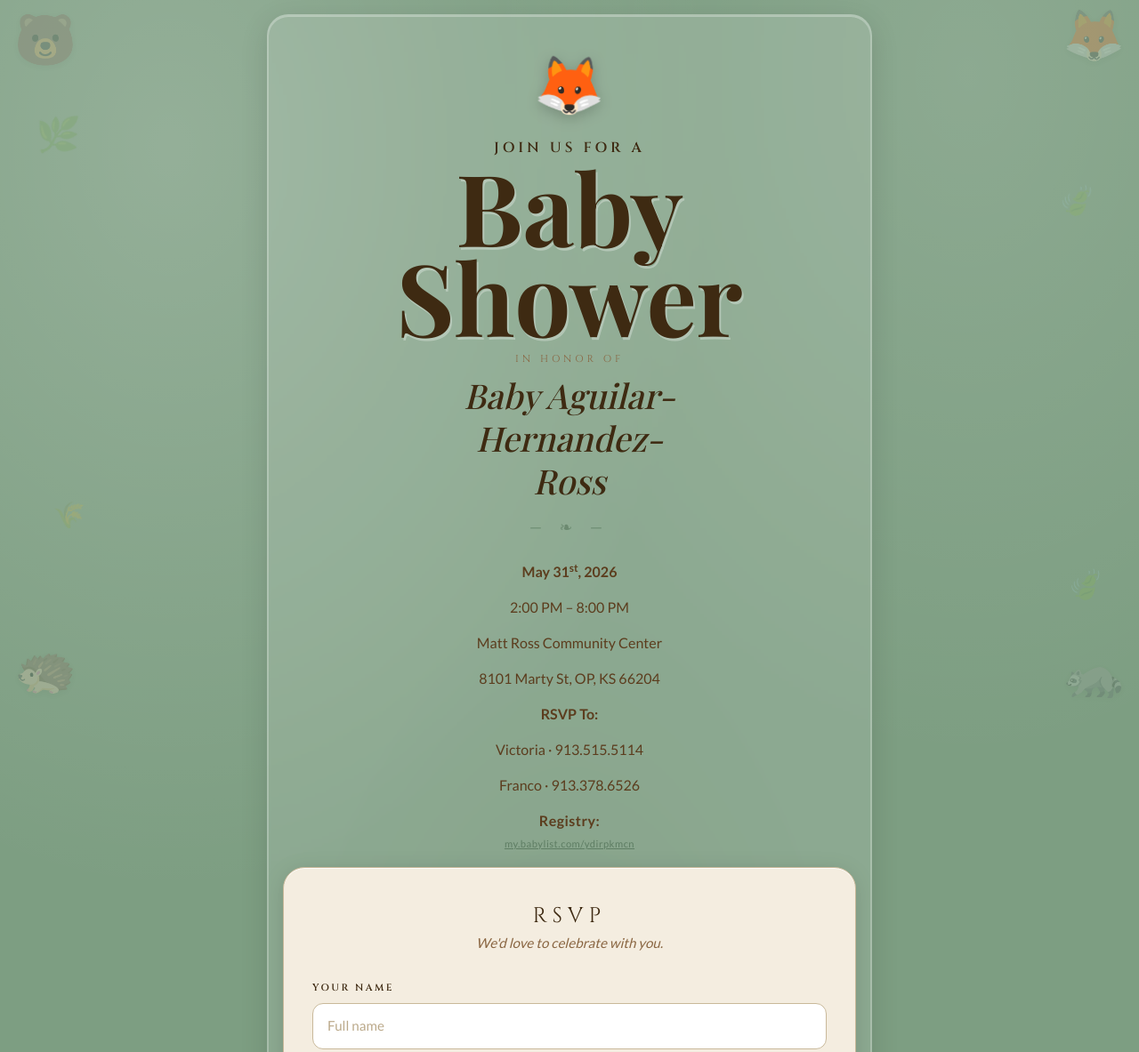
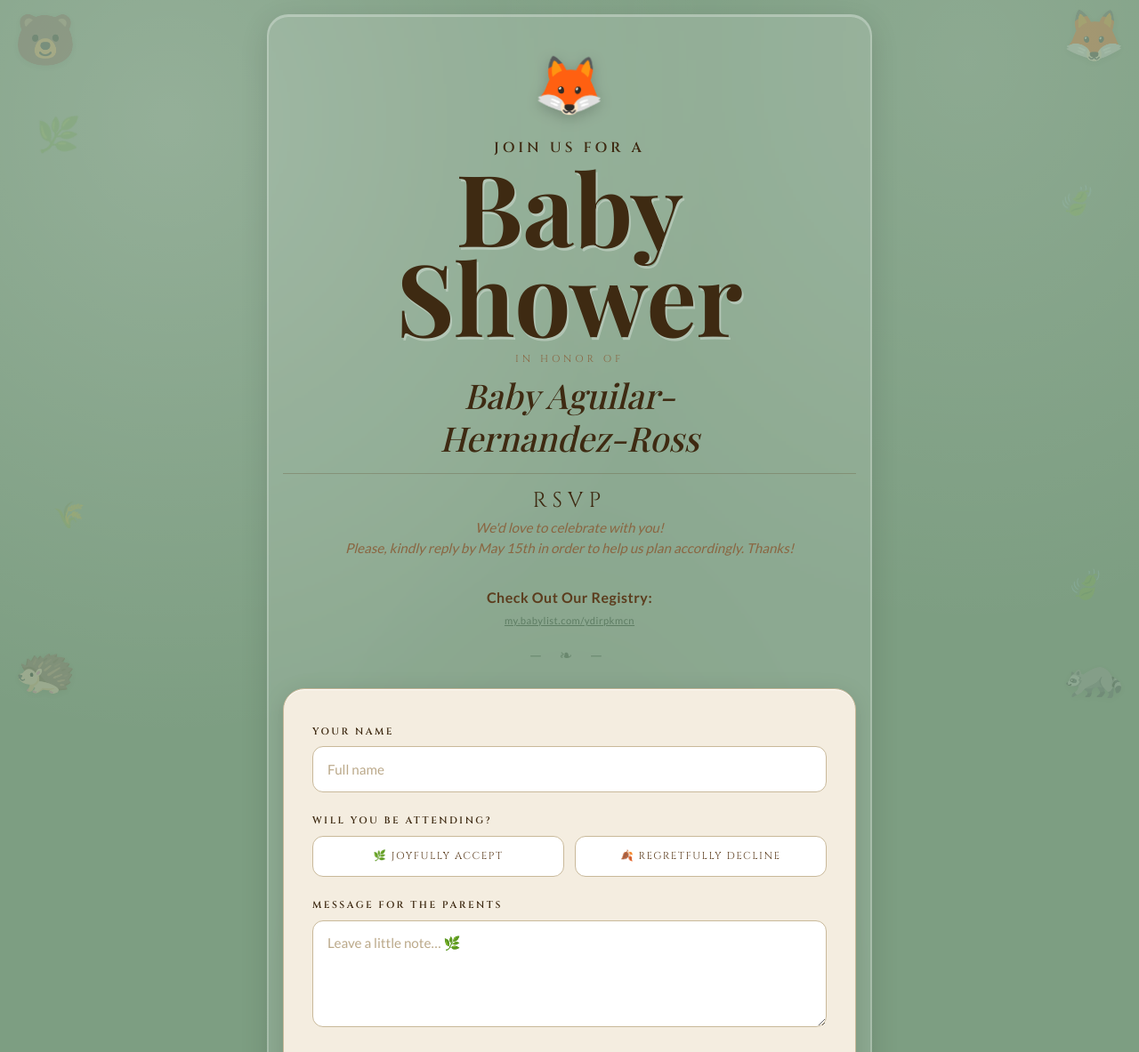
Before and after one commit to fahr-designs/Sortahere, a website: page public/index.html in a window 1280 px wide. Shown: the top 1183 px of the page at 89% size. Drawn offline with nearby package versions, Linux system fonts and the light colour scheme; a web font is replaced by a local one.

Commit message:
update: changed layout order and removed event details.

```diff
--- a/public/index.html
+++ b/public/index.html
@@ -8,7 +8,9 @@
 
 	<link rel="preconnect" href="https://fonts.googleapis.com" />
 	<link rel="preconnect" href="https://fonts.gstatic.com" crossorigin />
-  <link href="https://fonts.googleapis.com/css2?family=Playfair+Display:ital,wght@0,500;0,700;1,500&family=Cinzel:wght@400;600&family=Lato:wght@300;400;700&display=swap" rel="stylesheet" />
+	<link
+		href="https://fonts.googleapis.com/css2?family=Playfair+Display:ital,wght@0,500;0,700;1,500&family=Cinzel:wght@400;600&family=Lato:wght@300;400;700&display=swap"
+		rel="stylesheet" />
 
 	<link href="https://cdn.jsdelivr.net/npm/bootstrap@5.3.3/dist/css/bootstrap.min.css" rel="stylesheet" />
 	<link rel="stylesheet" href="style.css" />
@@ -30,8 +32,7 @@
 
 	<div class="page-wrap">
 
-    <header class="hero-section text-center">
-
+		<header class="text-center">
 			<div class="fox-topper" aria-hidden="true">🦊</div>
 
 			<p class="join-us-label">JOIN US FOR A</p>
@@ -43,61 +44,52 @@
 			<p class="honor-label">IN HONOR OF</p>
 
 			<h2 class="honoree-name">
-        Baby Aguilar-<br />Hernandez-<br />Ross
+				Baby Aguilar-<br />Hernandez-Ross
 			</h2>
 
-      <div class="flourish" aria-hidden="true">— ❧ —</div>
-
-      <div class="event-details">
-        <div class="detail-col">
-          <p class="detail-line"><strong>May 31<sup>st</sup>, 2026</strong></p>
-          <p class="detail-line">2:00 PM – 8:00 PM</p>
-          <p class="detail-line">Matt Ross Community Center</p>
-          <p class="detail-line">8101 Marty St, OP, KS 66204</p>
-        </div>
-        <div class="detail-divider" aria-hidden="true"></div>
-        <div class="detail-col">
-          <p class="detail-line"><strong>RSVP To:</strong></p>
-          <p class="detail-line">Victoria · 913.515.5114</p>
-          <p class="detail-line">Franco · 913.378.6526</p>
-          <p class="detail-line registry-line">
-            <strong>Registry:</strong><br />
-            <a href="https://my.babylist.com/ydirpkmcn" target="_blank" rel="noopener">my.babylist.com/ydirpkmcn</a>
+			<hr>
+			<div class="rsvp-header text-center">
+				<h3 class="rsvp-title">RSVP</h3>
+				<p class="rsvp-subtitle">
+					We'd love to celebrate with you! <br>
+					Please, kindly reply by May 15th in order to help us plan accordingly. Thanks!
 				</p>
 			</div>
+
+			<div>
+				<p class="registry-line">
+					<strong> Check Out Our Registry:</strong><br />
+					<a href="https://my.babylist.com/ydirpkmcn" target="_blank"
+						rel="noopener">my.babylist.com/ydirpkmcn</a>
+				</p>
+
+				<div class="flourish" aria-hidden="true">— ❧ —</div>
 			</div>
-
 		</header>
 
 		<main class="rsvp-section">
 			<div class="rsvp-inner">
 
-        <div class="rsvp-header text-center">
-          <h3 class="rsvp-title">RSVP</h3>
-          <p class="rsvp-subtitle">We'd love to celebrate with you.</p>
-        </div>
-
 				<div id="error-alert" class="alert-woodland d-none" role="alert"></div>
 
 				<form id="rsvp-form" novalidate>
-
 					<div class="field-group">
 						<label for="name" class="field-label">Your Name</label>
-            <input type="text" class="field-input" id="name" name="name"
-              maxlength="100" placeholder="Full name" required />
+						<input type="text" class="field-input" id="name" name="name" maxlength="100"
+							placeholder="Full name" required />
 					</div>
 
 					<div class="field-group">
 						<label class="field-label d-block">Will you be attending?</label>
 						<div class="toggle-group">
-              <input type="radio" class="toggle-input" name="attending"
-                id="attending-yes" value="1" autocomplete="off" required />
+							<input type="radio" class="toggle-input" name="attending" id="attending-yes" value="1"
+								autocomplete="off" required />
 							<label class="toggle-btn" for="attending-yes">
 								🌿 Joyfully Accept
 							</label>
 
-              <input type="radio" class="toggle-input" name="attending"
-                id="attending-no" value="0" autocomplete="off" />
+							<input type="radio" class="toggle-input" name="attending" id="attending-no" value="0"
+								autocomplete="off" />
 							<label class="toggle-btn" for="attending-no">
 								🍂 Regretfully Decline
 							</label>
@@ -106,15 +98,13 @@
 
 					<div class="field-group">
 						<label for="message" class="field-label">Message for the Parents</label>
-            <textarea class="field-input field-textarea" id="message" name="message"
-              rows="4" maxlength="500"
-              placeholder="Leave a little note… 🌿"></textarea>
+						<textarea class="field-input field-textarea" id="message" name="message" rows="4"
+							maxlength="500" placeholder="Leave a little note… 🌿"></textarea>
 					</div>
 
 					<button type="submit" class="submit-btn" id="submit-btn">
 						Send RSVP
 					</button>
-
 				</form>
 
 				<div id="success-message" class="success-state d-none text-center">
@@ -122,7 +112,7 @@
 					<h3 class="success-title">Thank You!</h3>
 					<p class="success-text">
 						Your RSVP has been received.<br />
-            We can't wait to celebrate together.
+						We can't wait to have you at our celebration!
 					</p>
 				</div>
 
```
Lines whose indentation alone changed are shown as unchanged.
